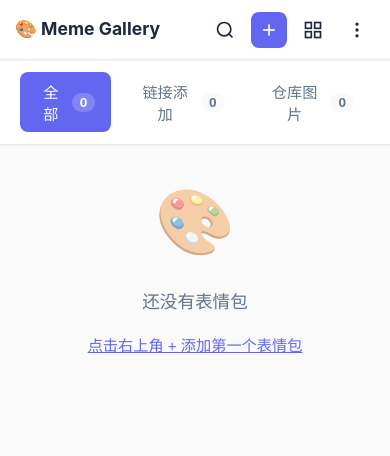
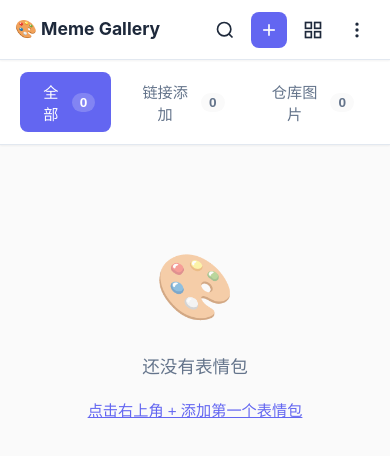
Before and after one commit to zduu/meme-gallery, a website: page index.html in a window 390 px wide. Drawn offline with Linux system fonts and the light colour scheme; no server answers.

Commit message:
fix: 优化移动端布局，避免分类栏遮挡表情包

```diff
--- a/style.css
+++ b/style.css
@@ -297,6 +297,10 @@ body {
 
     .masonry-grid.size-large {
         grid-template-columns: repeat(auto-fill, minmax(150px, 1fr));
+    }
+
+    .gallery-container {
+        padding-top: 140px;  /* 稍微增加以适配更小屏幕 */
     }
 }
 
@@ -1142,7 +1146,7 @@ body {
     }
 
     .gallery-container {
-        padding-top: 70px;
+        padding-top: 135px;  /* 60px header + 55px category tabs + 20px spacing */
     }
 
     .modal-content {
```
Also changed, not shown: README.md.
